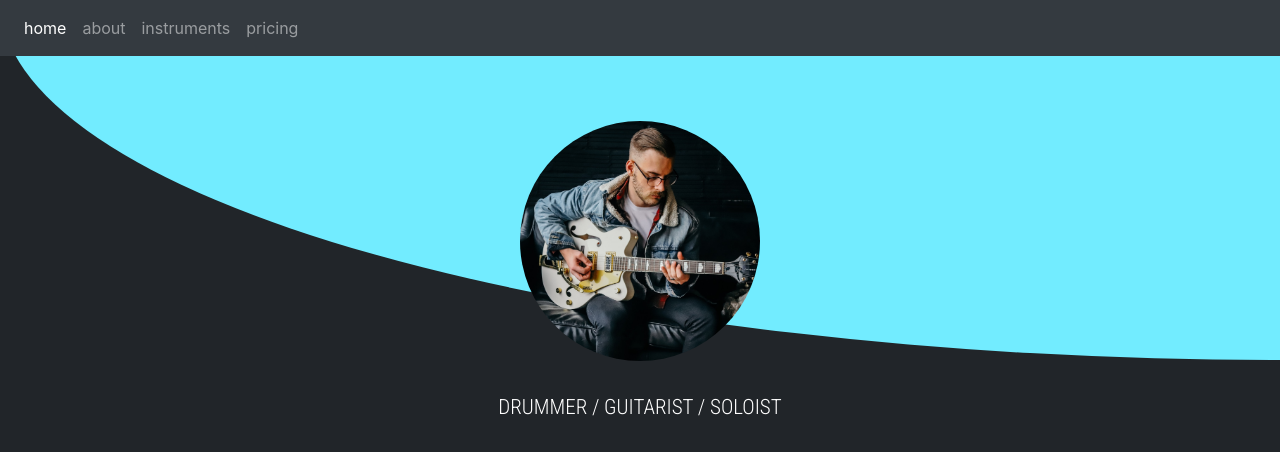
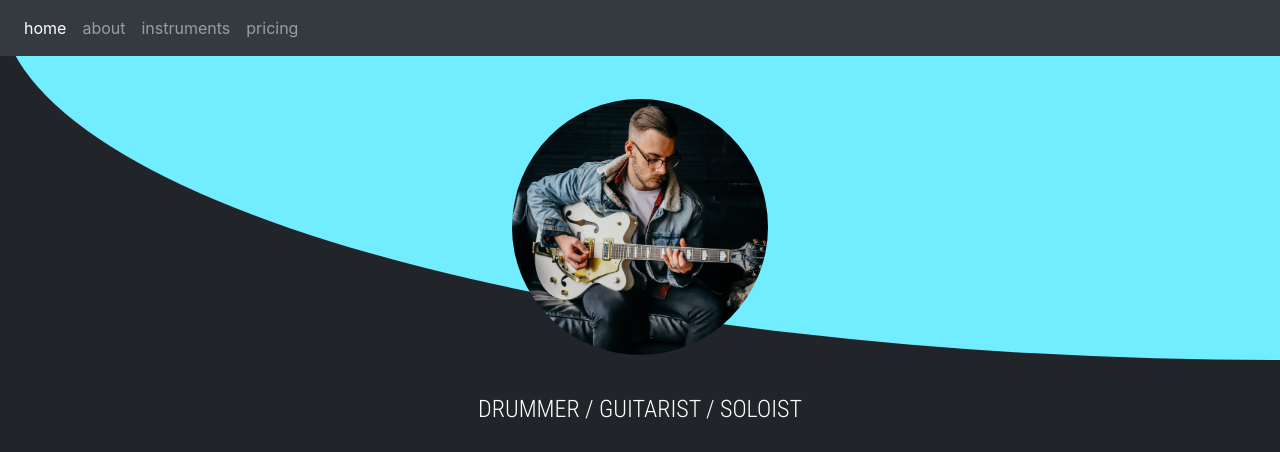
Before and after one commit to Scott-Jackson-Music/site, a plain HTML site: page index.html in a window 1280 px wide. Shown: the top 452 px of the page. Drawn offline with nearby package versions, Linux system fonts and the light colour scheme.

Commit message:
Added responsive behavior

```diff
--- a/css/index.css
+++ b/css/index.css
@@ -7,13 +7,13 @@ body {
 #intro{
     font-family: 'Roboto Condensed', sans-serif;
     font-weight: 300;
-    font-size: 21px;
+    font-size: 1.5rem;
     color: white;
 }
 
 .image{
-    height: 30vh;
-    width: 30vh;
+    height: auto;
+    width: 25%;
     border-radius: 100%;
 
 }
@@ -35,7 +35,7 @@ body {
 }
 
 #logo-inner {
-    font-size: 32px;
+    font-size: 2rem;
     font-family: 'Roboto Condensed', sans-serif;
     font-weight: 700;
     border-left: 1px solid white;
@@ -73,3 +73,17 @@ body {
     position: absolute;
     width: 100vw;
 }
+
+@media screen and (min-width: 400px) {
+    .image {
+        height: auto;
+        width: 50%;
+    }
+  }
+
+  @media screen and (min-width: 800px) {
+    .image {
+        height: auto;
+        width: 20%;
+    }
+  }
```
